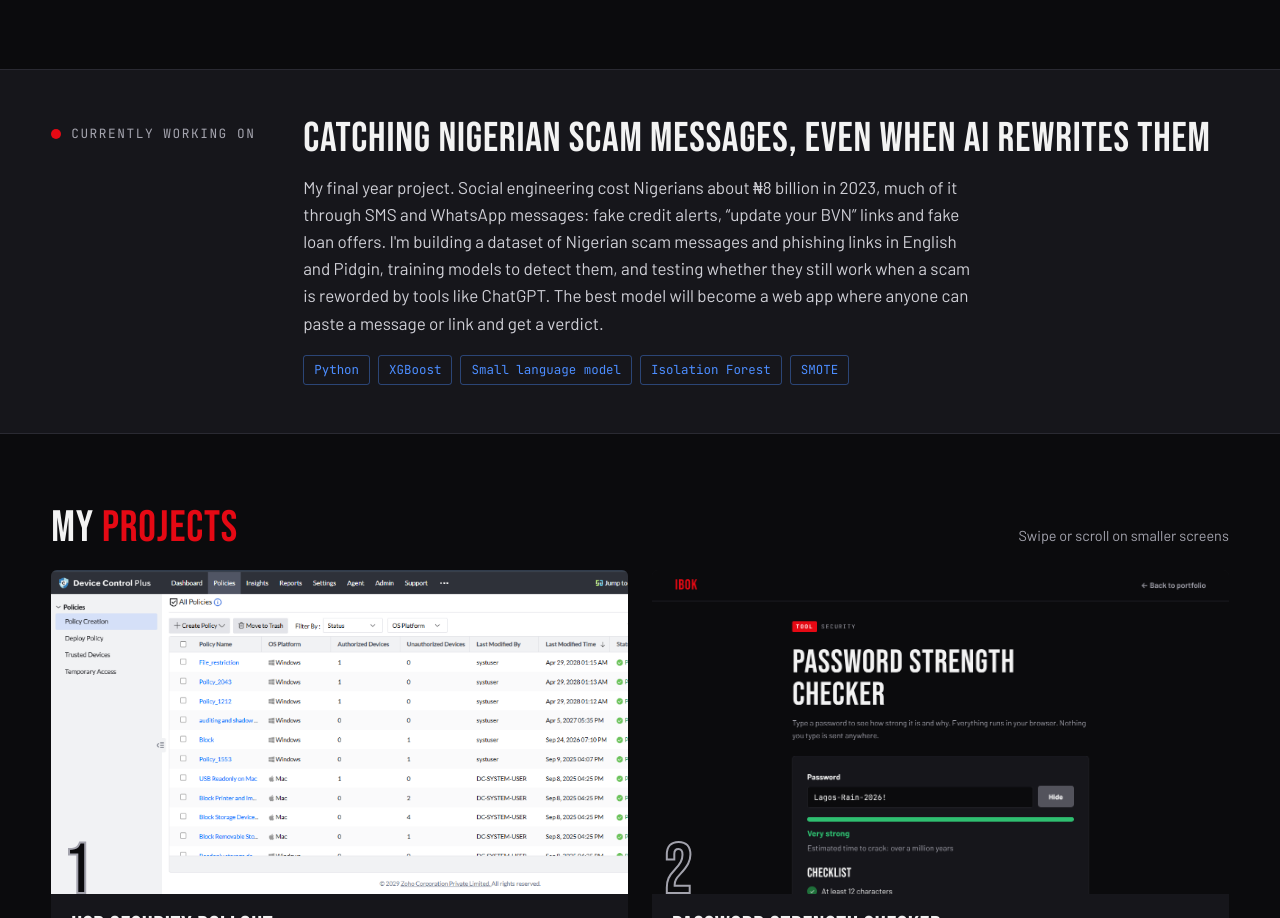
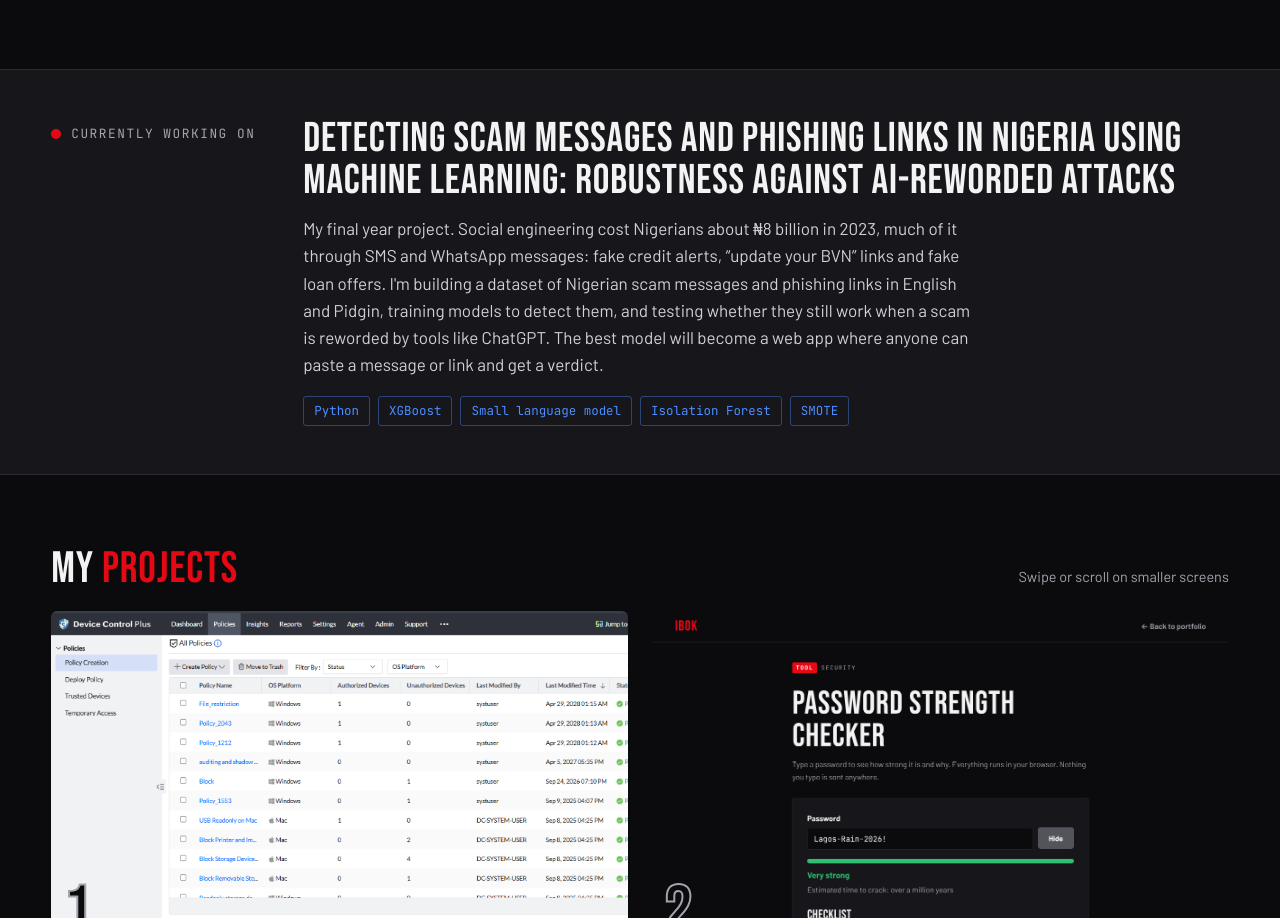
Before and after one commit to danielibok/portfolio, a plain HTML site: page index.html in a window 1280 px wide. Shown: the part 1228-2146 px from the top of the page. Drawn offline with Linux system fonts and the light colour scheme.

Commit message:
Use full final year project title

```diff
--- a/index.html
+++ b/index.html
@@ -99,7 +99,7 @@
           <span>Currently working on</span>
         </div>
         <div class="now-body">
-          <h2 id="now-title">Catching Nigerian scam messages, even when AI rewrites them</h2>
+          <h2 id="now-title">Detecting Scam Messages and Phishing Links in Nigeria Using Machine Learning: Robustness Against AI-Reworded Attacks</h2>
           <p>My final year project. Social engineering cost Nigerians about &#8358;8 billion in 2023, much of it through SMS and WhatsApp messages: fake credit alerts, &ldquo;update your BVN&rdquo; links and fake loan offers. I'm building a dataset of Nigerian scam messages and phishing links in English and Pidgin, training models to detect them, and testing whether they still work when a scam is reworded by tools like ChatGPT. The best model will become a web app where anyone can paste a message or link and get a verdict.</p>
           <ul class="tags">
             <li>Python</li>
```
